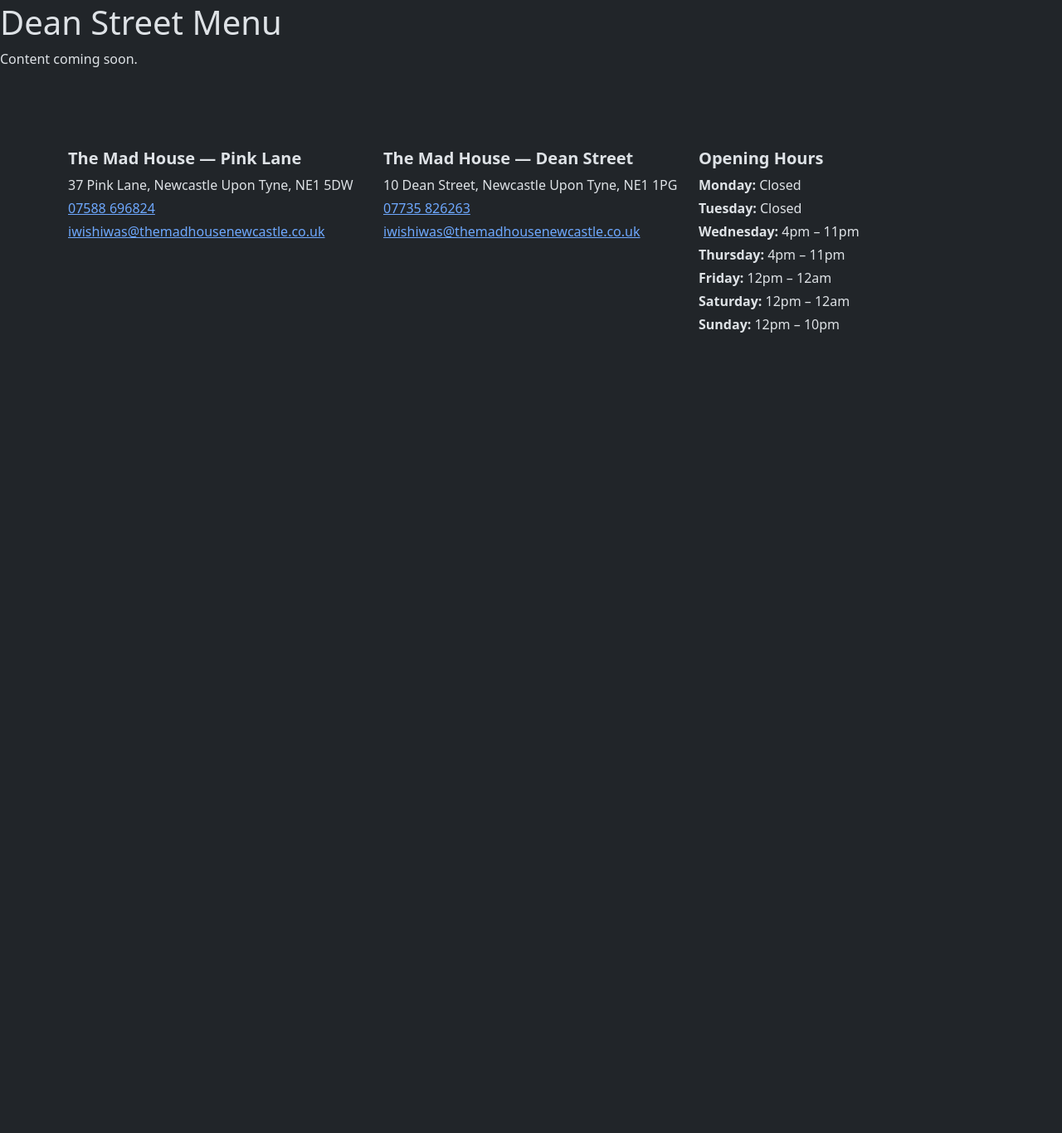
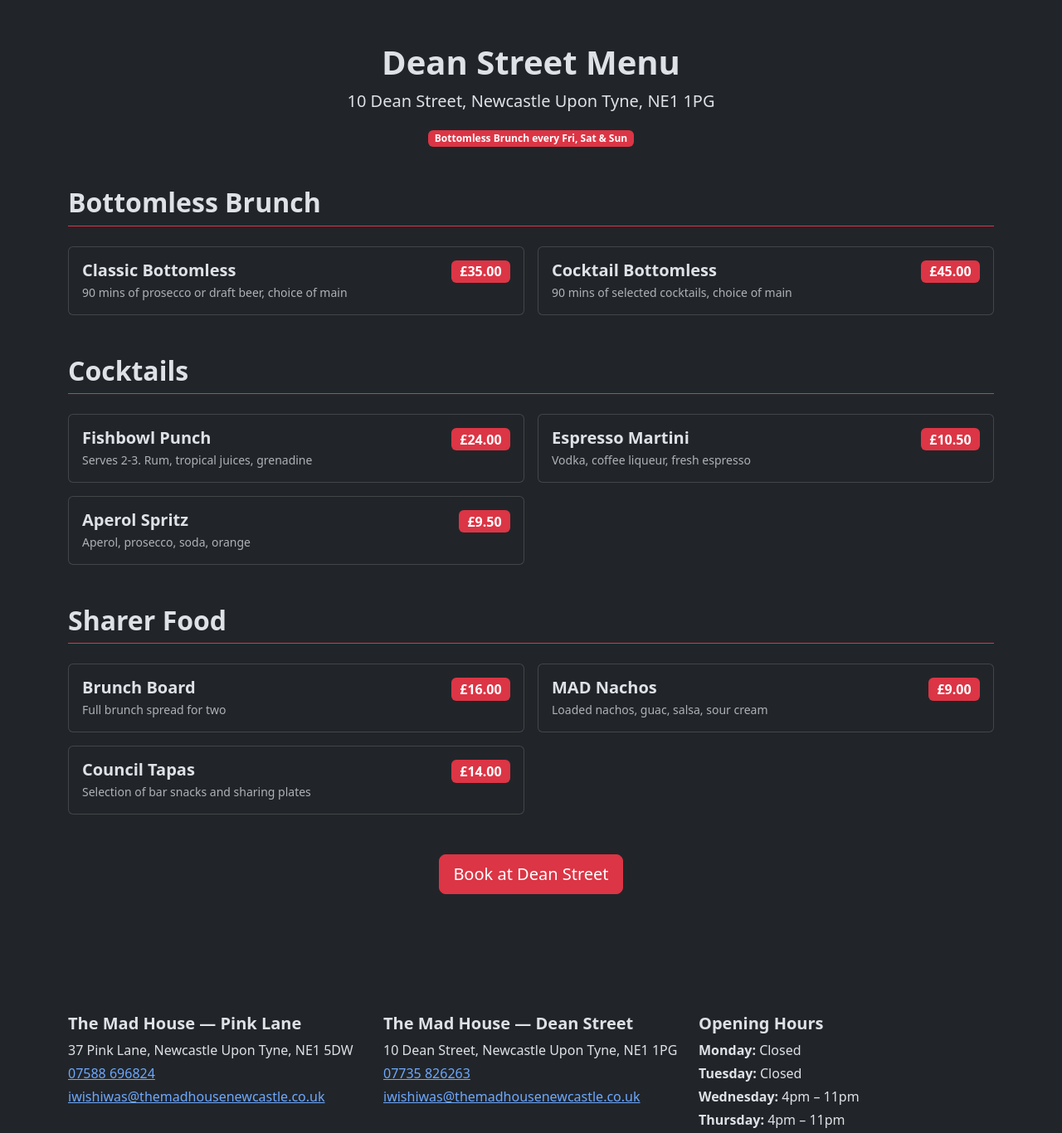
Before and after one commit to EgoAlter/bar-website-flask, a Flask app: page /menu/dean-street in a window 1280 px wide. Shown: the part 53-1419 px from the top of the page at 83% size. Before the commit the page ends 454 px from the top, so only its background shows below. Run offline with Flask 3, Linux system fonts and the light colour scheme.

Commit message:
Add structured menu data and menu pages for both venues

```diff
--- a/app.py
+++ b/app.py
@@ -1,7 +1,7 @@
 from flask import Flask, render_template, request, flash, redirect, url_for
 from flask_mail import Mail, Message
 from dotenv import load_dotenv
-from data import venues
+from data import venues, menu
 import os
 
 load_dotenv()
@@ -24,11 +24,11 @@ def home():
 
 @app.route("/menu/pink-lane")
 def menu_pink_lane():
-    return render_template("menu_pink_lane.html", venues=venues)
+    return render_template("menu_pink_lane.html", venues=venues, menu=menu["pink_lane"])
 
 @app.route("/menu/dean-street")
 def menu_dean_street():
-    return render_template("menu_dean_street.html", venues=venues)
+    return render_template("menu_dean_street.html", venues=venues, menu=menu["dean_street"])
 
 @app.route("/bottomless-brunch")
 def bottomless_brunch():
--- a/data.py
+++ b/data.py
@@ -25,3 +25,40 @@ venues = {
         "Sunday": "12pm – 10pm",
     }
 }
+
+menu = {
+    "pink_lane": {
+        "cocktails": [
+            {"name": "The Mad Hatter", "price": 10.50, "description": "Gin, elderflower, cucumber, prosecco"},
+            {"name": "Cheshire Cat", "price": 10.50, "description": "Vodka, passion fruit, vanilla, pineapple"},
+            {"name": "Red Queen", "price": 11.00, "description": "Rum, raspberry, lime, mint"},
+            {"name": "White Rabbit", "price": 10.50, "description": "Gin, lychee, rose, lemon"},
+            {"name": "Off With Your Head", "price": 12.00, "description": "Tequila, blood orange, chilli, agave"},
+        ],
+        "sharer_food": [
+            {"name": "MAD Fries", "price": 6.00, "description": "Loaded fries, cheese sauce, jalapeños"},
+            {"name": "Council Tapas", "price": 14.00, "description": "Selection of bar snacks and sharing plates"},
+            {"name": "Dirty Dog", "price": 7.50, "description": "Hot dog, crispy onions, house sauce"},
+        ],
+        "soft_drinks": [
+            {"name": "Homemade Lemonade", "price": 4.00, "description": "Fresh squeezed, mint, sparkling water"},
+            {"name": "Soft Serve Mocktail", "price": 6.50, "description": "Virgin cocktail of the day"},
+        ],
+    },
+    "dean_street": {
+        "bottomless_brunch": [
+            {"name": "Classic Bottomless", "price": 35.00, "description": "90 mins of prosecco or draft beer, choice of main"},
+            {"name": "Cocktail Bottomless", "price": 45.00, "description": "90 mins of selected cocktails, choice of main"},
+        ],
+        "cocktails": [
+            {"name": "Fishbowl Punch", "price": 24.00, "description": "Serves 2-3. Rum, tropical juices, grenadine"},
+            {"name": "Espresso Martini", "price": 10.50, "description": "Vodka, coffee liqueur, fresh espresso"},
+            {"name": "Aperol Spritz", "price": 9.50, "description": "Aperol, prosecco, soda, orange"},
+        ],
+        "sharer_food": [
+            {"name": "Brunch Board", "price": 16.00, "description": "Full brunch spread for two"},
+            {"name": "MAD Nachos", "price": 9.00, "description": "Loaded nachos, guac, salsa, sour cream"},
+            {"name": "Council Tapas", "price": 14.00, "description": "Selection of bar snacks and sharing plates"},
+        ],
+    }
+}
--- a/templates/menu_dean_street.html
+++ b/templates/menu_dean_street.html
@@ -1,6 +1,39 @@
 {% extends "layout.html" %}
-{% block title %}Bottomless Brunch — The Mad House{% endblock %}
+{% block title %}Dean Street Menu — The Mad House{% endblock %}
+
 {% block content %}
-    <h1>Dean Street Menu</h1>
-    <p>Content coming soon.</p>
+<div class="container py-5">
+    <div class="text-center mb-5">
+        <h1 class="fw-bold">Dean Street Menu</h1>
+        <p class="lead">10 Dean Street, Newcastle Upon Tyne, NE1 1PG</p>
+        <span class="badge bg-danger">Bottomless Brunch every Fri, Sat & Sun</span>
+    </div>
+
+    {% for category, items in menu.items() %}
+    <div class="mb-5">
+        <h2 class="fw-bold text-capitalize border-bottom border-danger pb-2 mb-4">
+            {{ category | replace("_", " ") }}
+        </h2>
+        <div class="row g-3">
+            {% for item in items %}
+            <div class="col-md-6">
+                <div class="card h-100 p-3 d-flex flex-row justify-content-between align-items-start">
+                    <div>
+                        <h5 class="fw-bold mb-1">{{ item.name }}</h5>
+                        <p class="text-muted mb-0 small">{{ item.description }}</p>
+                    </div>
+                    <span class="badge bg-danger ms-3 fs-6">£{{ "%.2f"|format(item.price) }}</span>
+                </div>
+            </div>
+            {% endfor %}
+        </div>
+    </div>
+    {% endfor %}
+
+    <div class="text-center mt-5">
+        <a href="{{ venues.dean_street.booking_url }}" target="_blank" class="btn btn-danger btn-lg">
+            Book at Dean Street
+        </a>
+    </div>
+</div>
 {% endblock %}
```
Also changed, not shown: templates/menu_pink_lane.html (+35 -2 lines).
